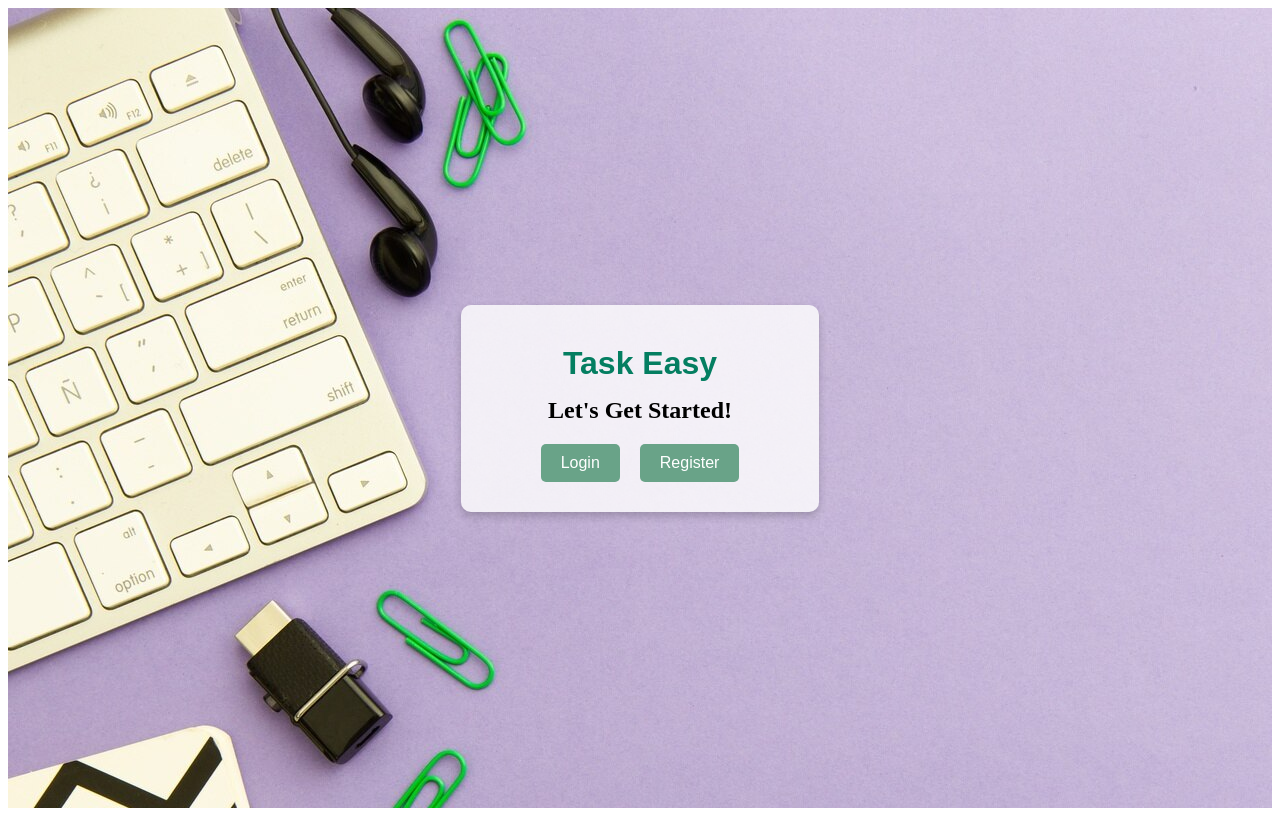
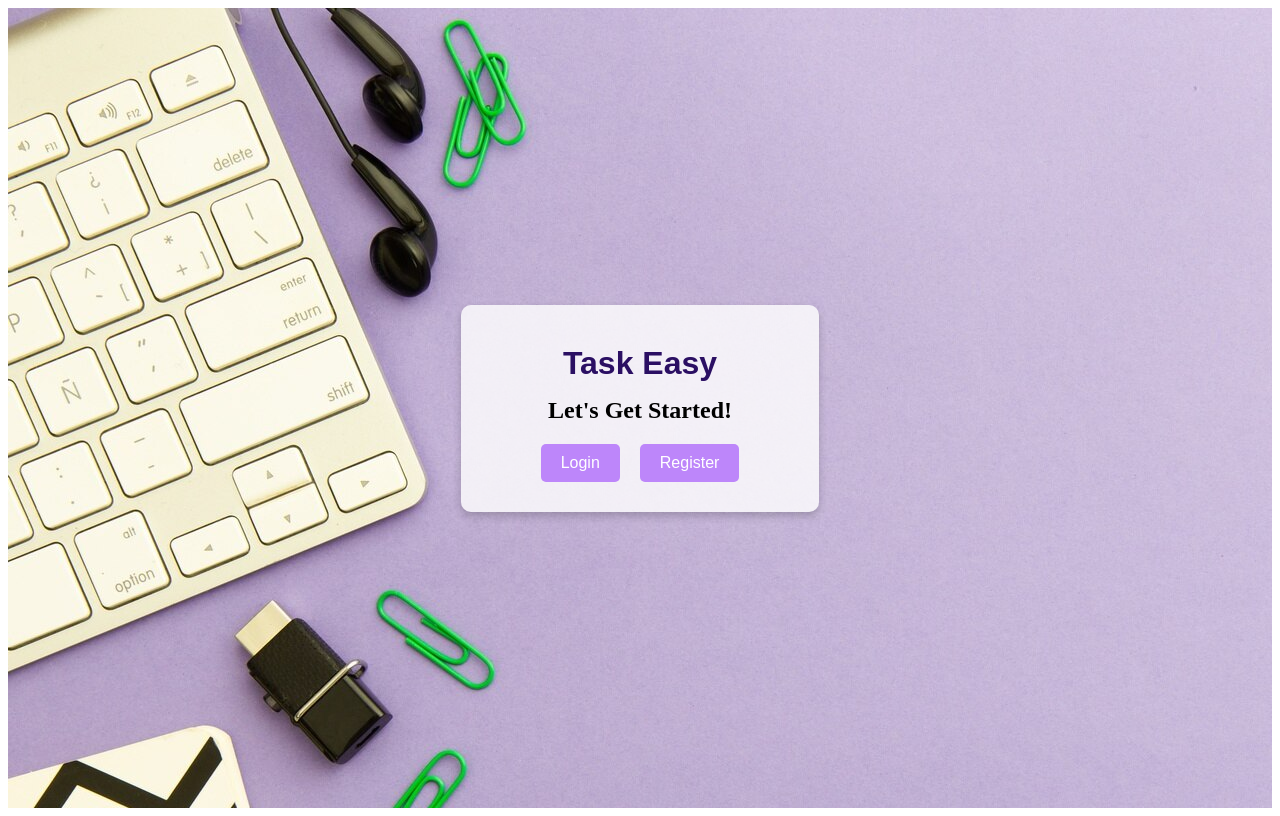
Before and after one commit to NikithaMedikonda/taskEasy-frontend, a React (Create React App) app: page / in a window 1280 px wide. Built offline with nearby package versions, Linux system fonts and the light colour scheme.

Commit message:
Update styles

```diff
--- a/src/pages/HomePage/homepage-styles.css
+++ b/src/pages/HomePage/homepage-styles.css
@@ -16,7 +16,7 @@
 
 h1 {
   font-family: Arial, Helvetica, sans-serif;
-  color: rgb(4, 126, 97);
+  color: rgb(43, 15, 99);
   padding-bottom: 5px;
 }
 
@@ -36,7 +36,7 @@ h2 {
   padding: 10px 20px;
   border: none;
   border-radius: 5px;
-  background-color: #69a388;
+  background-color: #bd86fa;
   color: white;
   font-size: 16px;
   cursor: pointer;
@@ -44,5 +44,5 @@ h2 {
 }
 
 .homepage-button:hover {
-  background-color: #286046;
+  background-color: #2e1e69;
 }
```
